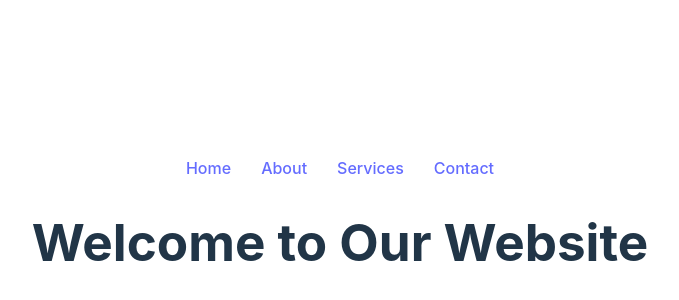
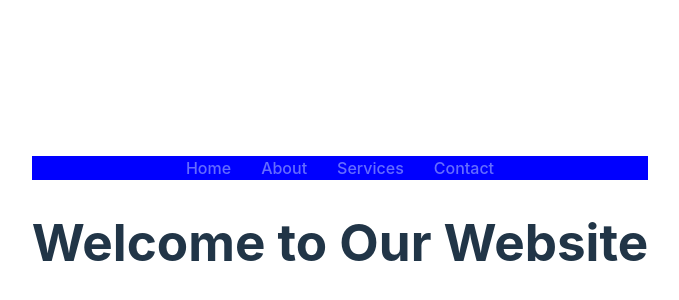
Before and after one commit to OmarMegzz/alx-fe-reactjs, a React (Vite) app in the folder my-company/: page / in a window 1280 px wide. Shown: the part 180-480 px from the top of the page, without its empty margins (300-979 px from the left). Built offline with nearby package versions, Linux system fonts and the light colour scheme.

Commit message:
finish the last task

```diff
--- a/my-company/src/components/Navbar.jsx
+++ b/my-company/src/components/Navbar.jsx
@@ -3,7 +3,14 @@ import { Link } from "react-router-dom";
 
 function Navbar() {
   return (
-    <nav style={{ margin: "20px 0" }}>
+    <nav
+      style={{
+        background: "blue",
+        textAlign: "center",
+        color: "black",
+        margin: "20px 0",
+      }}
+    >
       <Link to="/" style={{ margin: "0 15px" }}>
         Home
       </Link>
```
